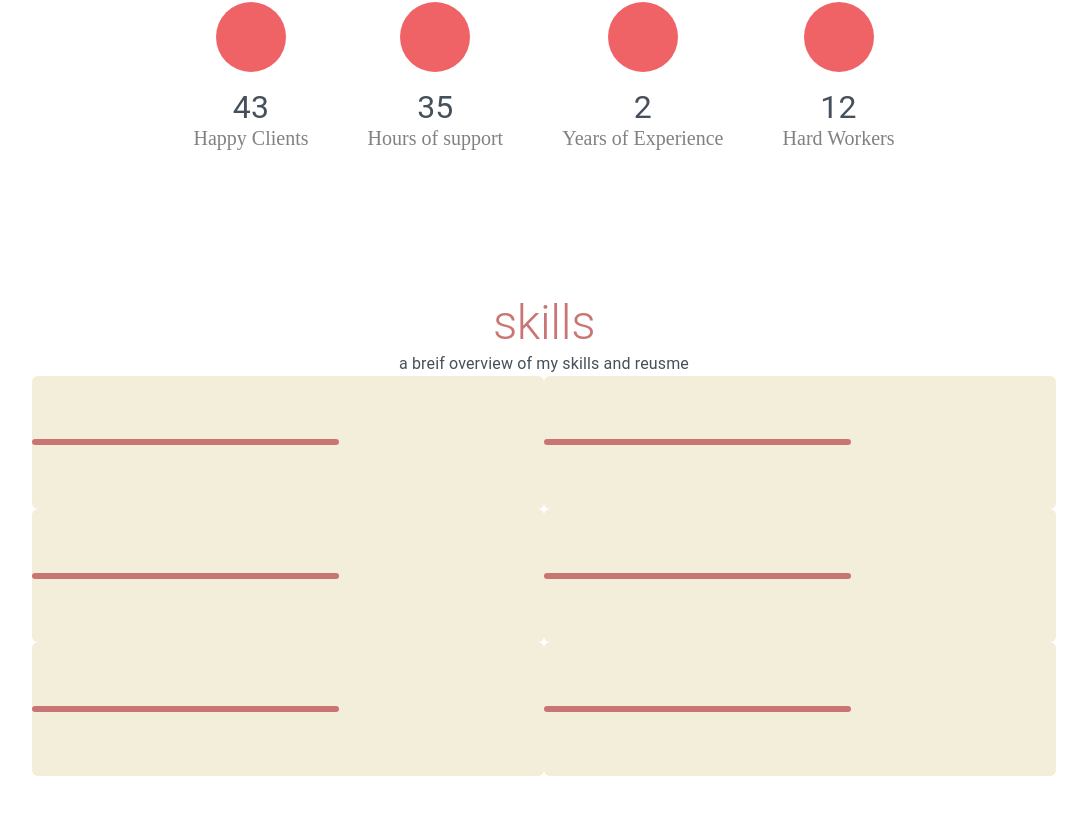
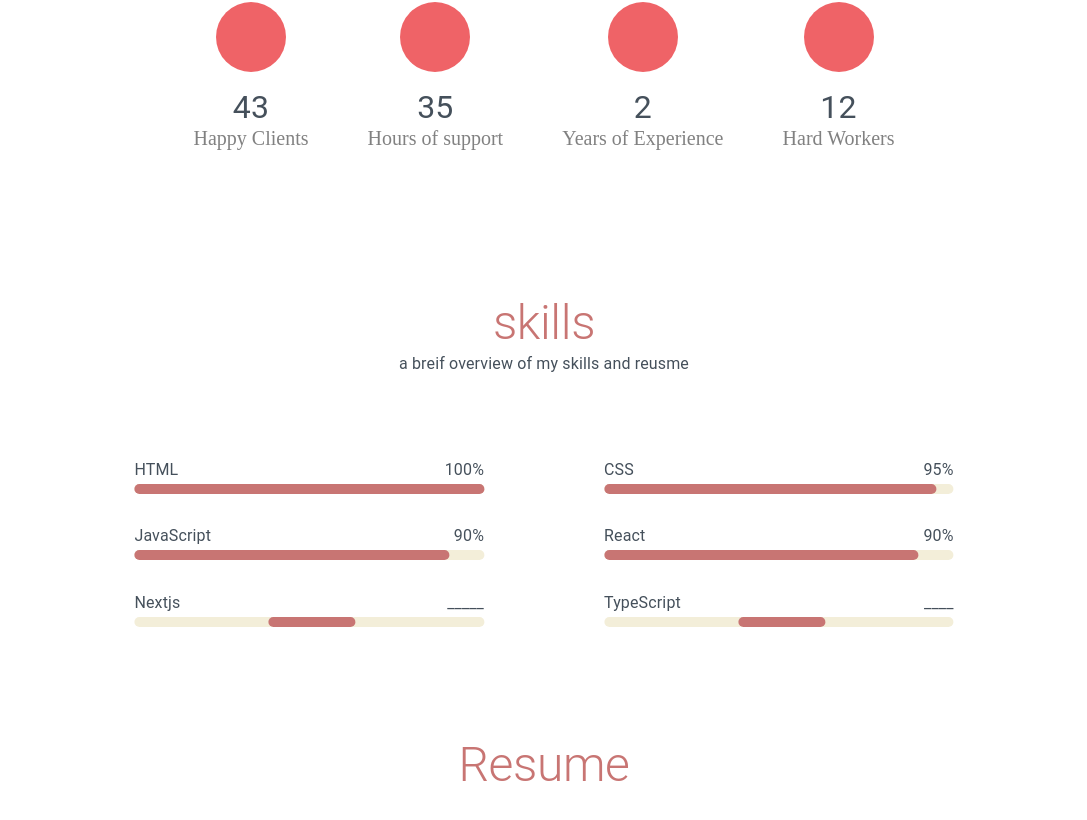
Before and after one commit to Nemo97-76/new-portfolio, a React (Vite) app: page / in a window 1280 px wide. Shown: the part 1570-2390 px from the top of the page, without its empty margins (96-1183 px from the left). Before the commit the page ends 2346 px from the top, so only its background shows below. Built offline with nearby package versions, Linux system fonts and the light colour scheme; some icons are missing.

Commit message:
add resume component

```diff
--- a/src/App.css
+++ b/src/App.css
@@ -3,10 +3,13 @@
   padding: 0;
 }
 
+
 html,
 body {
+scroll-padding: 2rem;
   scroll-behavior: smooth;
   width: 100%;
+  height: 30000px; /*TODO:remove*/
 }
 
 :root {
@@ -137,11 +140,14 @@ body {
 }
 
 .about h2,
-.skills h2 {
+.skills h2,
+.Resume h2
+{
   color: var(--primary-color);
   font-size: 3rem;
   text-align: center;
 }
+
 
 .about-span {
   color: var(--secondary-text);
@@ -248,24 +254,56 @@ body {
   font-size: 1rem;
   text-align: center;
 }
+.skills-container{
+  width: 80%;
+height: 25vh;
+  margin: 5rem auto;
+  display: flex;
+  flex-direction: row;
 
+}
 .skills-box {
-  width: 80%;
-  height: 50vh;
-  margin: 0 auto;
+height: inherit;
+width: 80%;
+position: relative;
+top: 50%;
+left: 50%;
+transform: translate(-50%, -50%);
   display: grid;
   grid-template-columns: repeat(2, 1fr);
+  grid-template-rows: repeat(3, 1fr);
+  column-gap: 120px;
+  color: var(--secondary-text);
 }
 
+.skills-title-box{
+  width: 100%;
+  display: flex;
+  justify-content: space-between;
+}
 
 .linerProgress {
-  width: 100%;
-  border-radius: 10px;
-  color: var(--primary-color) !important;
+  color:var(--primary-color) !important;
   background-color: var(--color4) !important;
 }
+/*Resume*/
 
 @media (max-width:1070px) {
+  .linerProgress {
+    width:50vw !important;
+  }
+  .skills-container {
+    flex-direction: column;
+    height: 40vh;
+    margin-top: 2rem;
+  }
+  .skills-box{
+height: 100%;
+    display: flex;
+    flex-direction: column;
+    align-items: center;
+    justify-content: space-evenly;
+  }
   .email-details {
     width: max-content;
     text-align: center;
--- a/src/App.jsx
+++ b/src/App.jsx
@@ -4,6 +4,7 @@ import About from "./components/About.jsx";
 import Home from "./components/Home.jsx";
 import SideNav from "./components/SideNav.jsx";
 import Skills from "./components/Skills.jsx";
+import Resume from "./components/Resume.jsx";
 const App = () => {
   return (
     <>
@@ -11,6 +12,7 @@ const App = () => {
       <Home />
       <About />
       <Skills />
+      <Resume />
   </>
   );
 };
--- /dev/null
+++ b/src/components/Resume.jsx
@@ -0,0 +1,13 @@
+import { Typography } from "@mui/material";
+import "../App.css";
+const Resume=()=>{
+return(
+    <div className="Resume" id="Resume">
+        <Typography variant="h2">
+            Resume
+        </Typography>
+    </div>
+
+)
+}
+export default Resume;
--- a/src/components/SideNav.jsx
+++ b/src/components/SideNav.jsx
@@ -20,7 +20,7 @@ const SideNav = () => {
         </Button>
       </a>
 
-      <a href="#skills">
+      <a href="#Resume">
         <Button
           startDecorator={<InsertDriveFileSharpIcon />}
           className="navBTN"
--- a/src/components/Skills.jsx
+++ b/src/components/Skills.jsx
@@ -3,22 +3,101 @@ import "../App.css";
 import { LinearProgress } from "@mui/joy";
 const Skills = () => {
   return (
-    <div id="skills" className="skills">
-<Typography variant="h2" >
-  skills
-</Typography>
-<Typography >
+    <div  className="skills">
+      <Typography variant="h2">skills</Typography>
+      <Typography>
         <p variant="p" className="skills-p">
           a breif overview of my skills and reusme
         </p>
       </Typography>
+      <Box className="skills-container">
         <Box className="skills-box">
-  <LinearProgress determinate value={60} className="linerProgress"/>
-  <LinearProgress determinate value={60} className="linerProgress"/>
-  <LinearProgress determinate value={60} className="linerProgress"/>
-  <LinearProgress determinate value={60} className="linerProgress"/>
-  <LinearProgress determinate value={60} className="linerProgress"/>
-  <LinearProgress determinate value={60} className="linerProgress"/>
+          <Typography variant="subtitle1" className="skills-title">
+            <Box className="skills-title-box">
+              <span>HTML</span>
+              <span>100%</span>
+            </Box>
+            <LinearProgress
+              determinate
+              size="lg"
+              thickness={10}
+              variant="soft"
+              value={100}
+              className="linerProgress"
+            />
+          </Typography>
+
+          <Typography variant="subtitle1" className="skills-title">
+            <Box className="skills-title-box">
+              <span>CSS</span>
+              <span>95%</span>
+            </Box>
+            <LinearProgress
+              determinate
+              size="lg"
+              thickness={10}
+              variant="soft"
+              value={95}
+              className="linerProgress"
+            />
+          </Typography>
+
+          <Typography variant="subtitle1" className="skills-title">
+            <Box className="skills-title-box">
+              <span>JavaScript</span>
+              <span>90%</span>
+            </Box>
+            <LinearProgress
+              determinate
+              size="lg"
+              thickness={10}
+              variant="soft"
+              value={90}
+              className="linerProgress"
+            />
+          </Typography>
+
+          <Typography variant="subtitle1" className="skills-title">
+            <Box className="skills-title-box">
+              <span>React</span>
+              <span>90%</span>
+            </Box>
+            <LinearProgress
+              determinate
+              size="lg"
+              thickness={10}
+              variant="soft"
+              value={90}
+              className="linerProgress"
+            />
+          </Typography>
+
+          <Typography variant="subtitle1" className="skills-title">
+            <Box className="skills-title-box">
+              <span>Nextjs</span>
+              <span>_____</span>
+            </Box>
+            <LinearProgress
+              size="lg"
+              thickness={10}
+              variant="soft"
+              className="linerProgress"
+            />
+          </Typography>
+
+          <Typography variant="subtitle1" className="skills-title">
+            <Box className="skills-title-box">
+              <span>TypeScript</span>
+              <span>____</span>
+            </Box>
+            <LinearProgress
+              size="lg"
+              thickness={10}
+              variant="soft"
+              className="linerProgress"
+            />
+          </Typography>
+        </Box>
       </Box>
     </div>
   );
```
Lines whose indentation alone changed are shown as unchanged.
